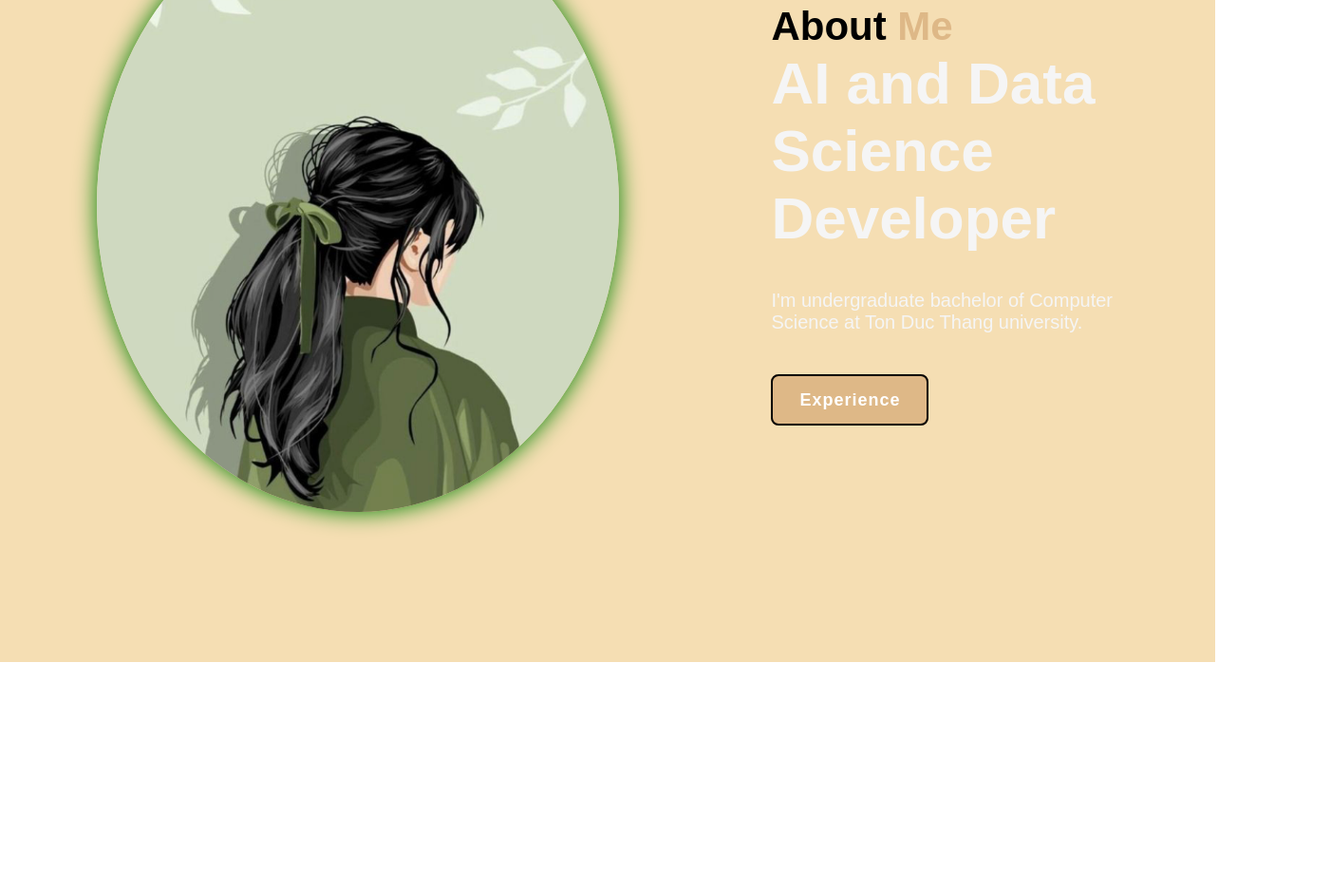
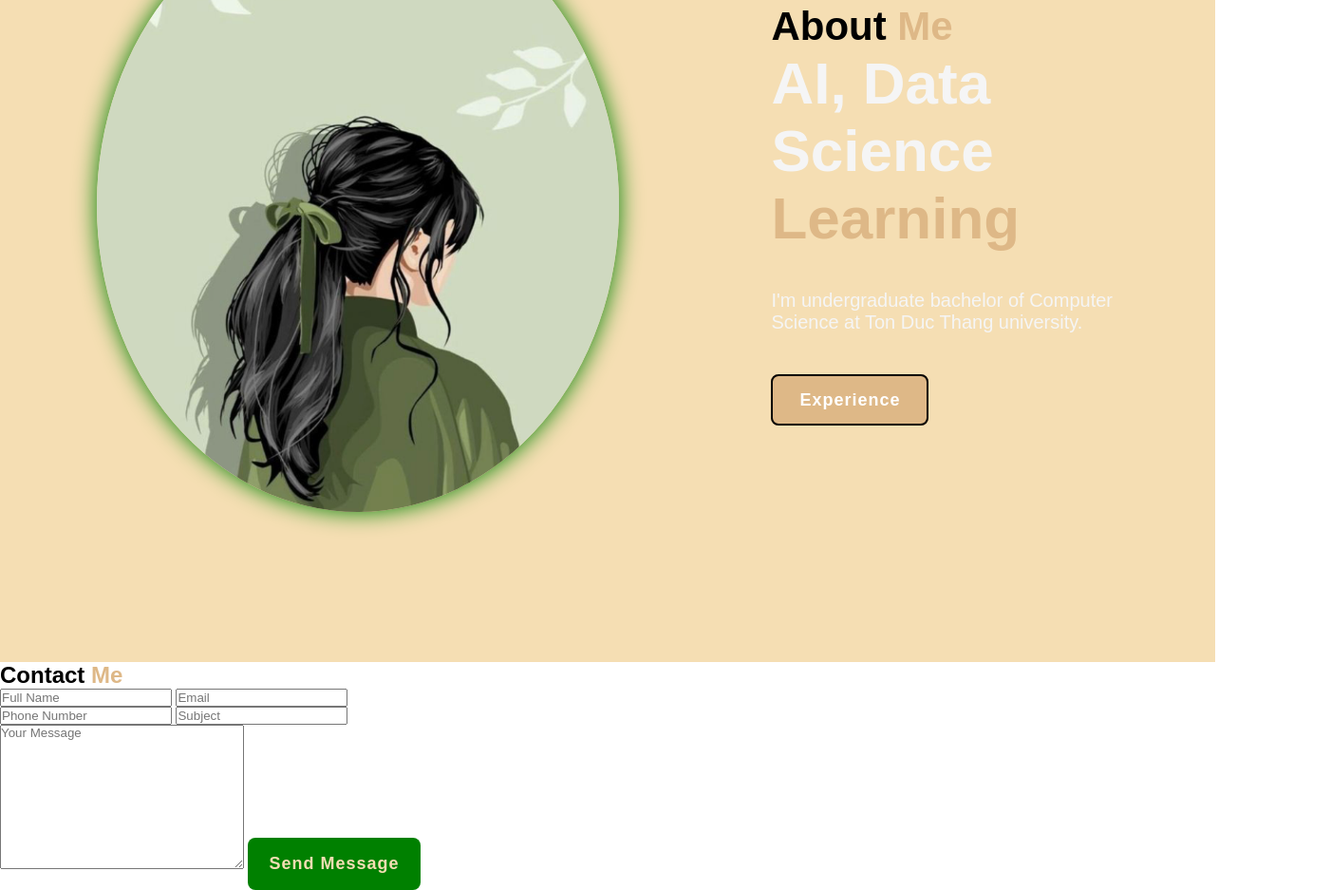
Before and after one commit to 8greenhallo/Portfolio, a plain HTML site: page index.html in a window 1280 px wide. Shown: the part 1061-1998 px from the top of the page at 95% size, 1402 px wide, since content can reach past the window. Before the commit the page ends 1758 px from the top, so only its background shows below. Drawn offline with nearby package versions, Linux system fonts and the light colour scheme.

Commit message:
Update index.html - contact me

```diff
--- a/index.html
+++ b/index.html
@@ -25,9 +25,9 @@
 
     <section class="home">
         <div class="home-content">
-            <h3>Hi, </h3>
+            <h3>Hi</h3>
 
-            <h1>I'm <span>Vu Ngoc Tra My<br></span> a Computer Science undergraduate at Ton Duc Thang University</h1>
+            <h1>I'm <span>Meg<br></span> a Computer Science <span>Learner</span></h1>
 
             <p>Description</p>
 
@@ -41,7 +41,6 @@
             <img src="portfolio_image.jpg" alt=""></img>
         </div>
     </section>
-
     <section class="about">
         <div class="about-img">
             <img src="portfolio_image.jpg" alt="">
@@ -49,10 +48,30 @@
 
         <div class="about-content"">
             <h2 class="heading">About <span>Me</span></h2>
-            <h3>AI and Data Science Developer</h3>
+            <h3>AI, Data Science <span>Learning</span></h3>
             <p>I'm undergraduate bachelor of Computer Science at Ton Duc Thang university.</p>
             <a href="#" class="btn-2">Experience</a>
         </div>
     </section>
+
+    <section class="contact-form">
+        <h2 class="contact-me">Contact <span>Me</span></h2>
+
+        <form action="#">
+
+            <div class="input-box">
+                <input type="text" placeholder="Full Name">
+                <input type="email" placeholder="Email">
+            </div>
+
+            <div class="input-box">
+                <input type="number" placeholder="Phone Number">
+                <input type="text" placeholder="Subject">
+            </div>
+
+            <textarea name="" id="" cols="30" rows="10" placeholder="Your Message"></textarea>
+            <input type="submit" value="Send Message" class="btn-1">
+        </form>
+    </section>
 </body>
 </html>
```
